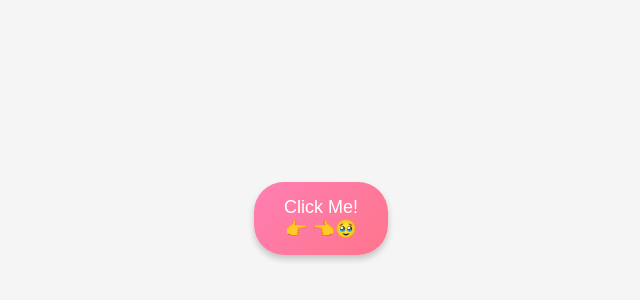
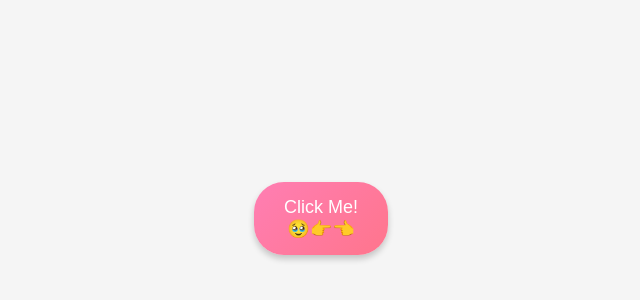
Before and after one commit to Priyanvi9/my-html-project, a plain HTML site: page index.html in a window 1280 px wide. Shown: the part 182-482 px from the top of the page, 319-959 px from the left. Drawn offline with Linux system fonts and the light colour scheme.

Commit message:
Update index.html

```diff
--- a/index.html
+++ b/index.html
@@ -43,7 +43,7 @@
   </style>
 </head>
 <body>
-  <button class="btn" onclick="interact()">Click Me!<br>👉 👈🥹</button>
+  <button class="btn" onclick="interact()">Click Me!<br>🥹👉👈</button>
 
   <script>
     let positions = ['right', 'left', 'up', 'down'];
```
